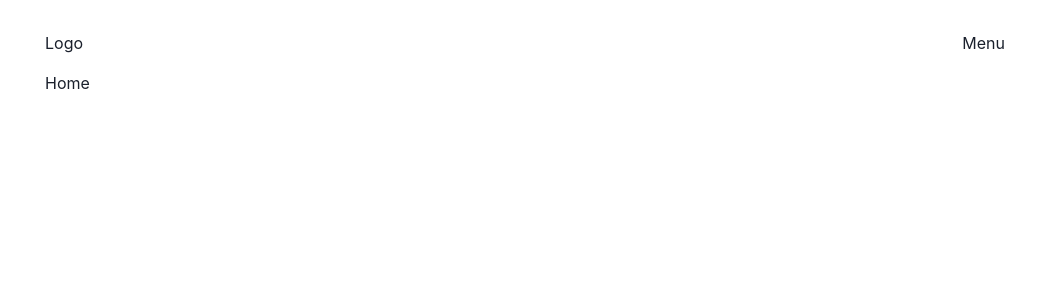
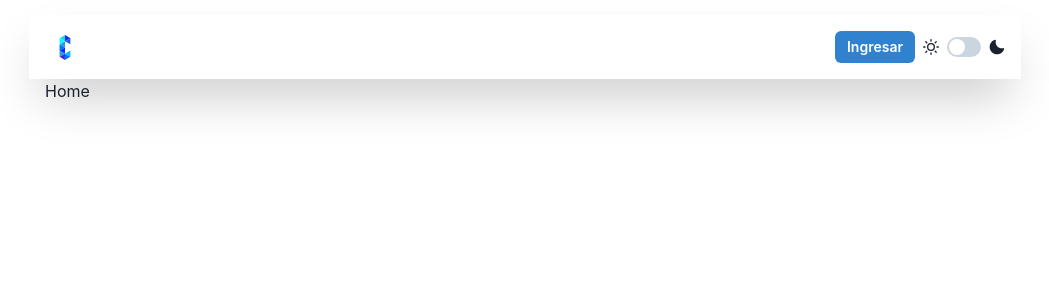
Before and after one commit to francocampaiola/cumpleanito, a Next.js app: page / in a window 1280 px wide. Shown: the top 300 px of the page, without its empty margins (115-1164 px from the left). Built offline with nearby package versions, Linux system fonts and the light colour scheme.

Commit message:
add Toggle and Navbar data

```diff
--- a/components/UI/Navbar/Navbar.tsx
+++ b/components/UI/Navbar/Navbar.tsx
@@ -1,19 +1,26 @@
-import { Box, Flex } from '@chakra-ui/react'
-import React from 'react'
+import { Box, Button, Flex, HStack, Image } from '@chakra-ui/react'
+import { Toggle } from '../Toggle'
 
 export const Navbar = () => {
     return (
         <Box
             marginTop={'15px'}
+            maxW={'100%'}
             zIndex={1}
+            boxShadow={'2xl'}
         >
             <Flex
                 align={'center'}
                 justify={'space-between'}
                 padding={'1rem'}
             >
-                <Box>Logo</Box>
-                <Box>Menu</Box>
+                <Box>
+                    <Image src='Logo.svg' height={25} width={10} />
+                </Box>
+                <HStack>
+                    <Button colorScheme={'blue'} size={'sm'}>Ingresar</Button>
+                    <Toggle />
+                </HStack>
             </Flex>
         </Box>
     )
--- /dev/null
+++ b/components/UI/Toggle/Toggle.tsx
@@ -0,0 +1,12 @@
+import { HStack, Switch } from '@chakra-ui/react'
+import { SunIcon, MoonIcon} from '@chakra-ui/icons'
+
+export const Toggle = () => {
+  return (
+    <HStack>
+        <SunIcon />
+        <Switch colorScheme={'blue'}/>
+        <MoonIcon />
+    </HStack>
+  )
+}
--- /dev/null
+++ b/components/UI/Toggle/index.ts
@@ -0,0 +1 @@
+export * from './Toggle'
--- a/layouts/MainLayout.tsx
+++ b/layouts/MainLayout.tsx
@@ -1,6 +1,6 @@
+import { FC } from "react"
+import { Navbar } from "components/UI/Navbar"
 import { Container } from "@chakra-ui/react"
-import { Navbar } from "components/UI/Navbar"
-import { FC } from "react"
 
 interface Props {
     children: React.ReactNode
--- a/package.json
+++ b/package.json
@@ -9,6 +9,7 @@
     "lint": "next lint"
   },
   "dependencies": {
+    "@chakra-ui/icons": "^2.0.17",
     "@chakra-ui/react": "^2.5.0",
     "@emotion/react": "^11.10.5",
     "@emotion/styled": "^11.10.5",
```
Also changed, not shown: public/Logo.svg (added), 1 other file (tests, documents, lock files or other folders).
